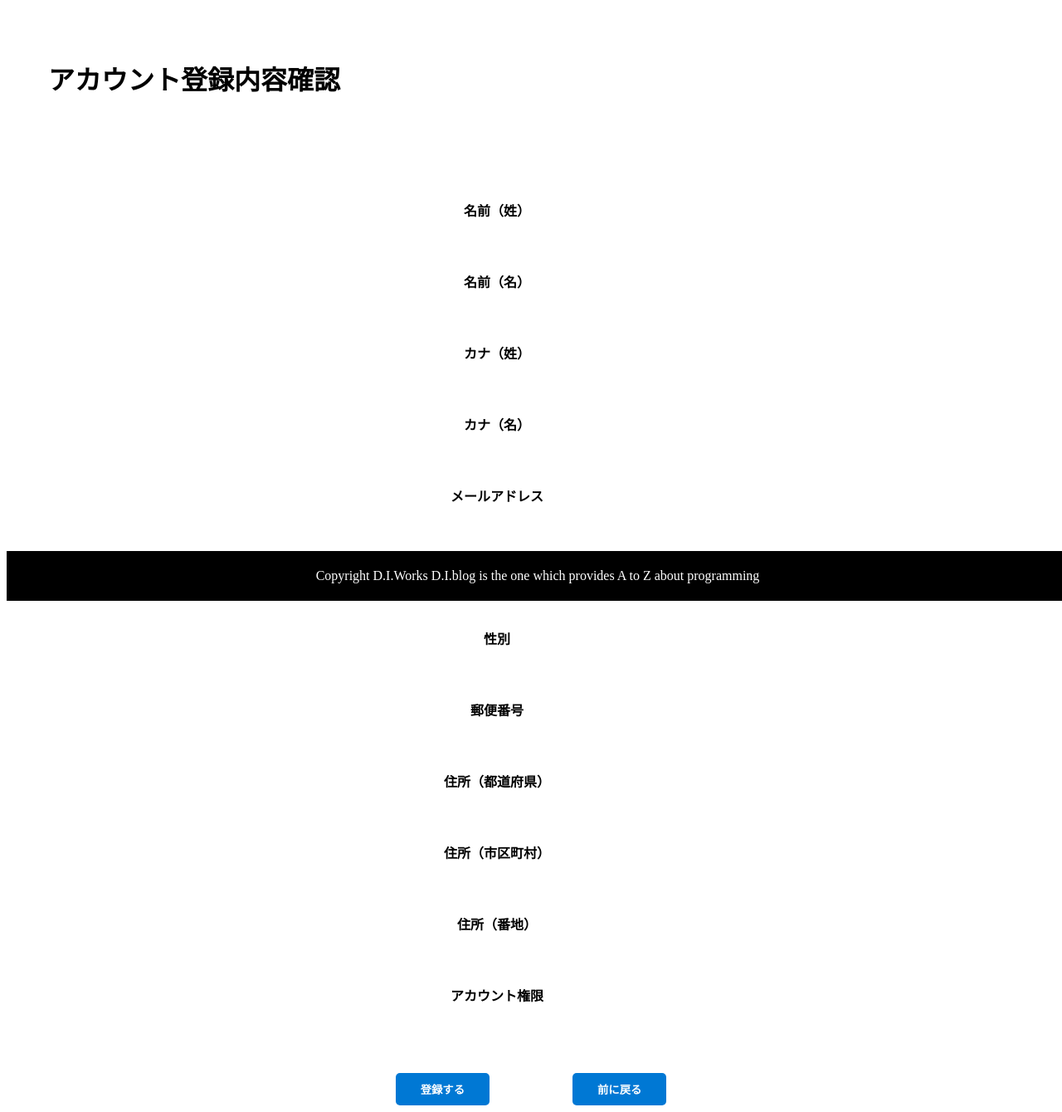
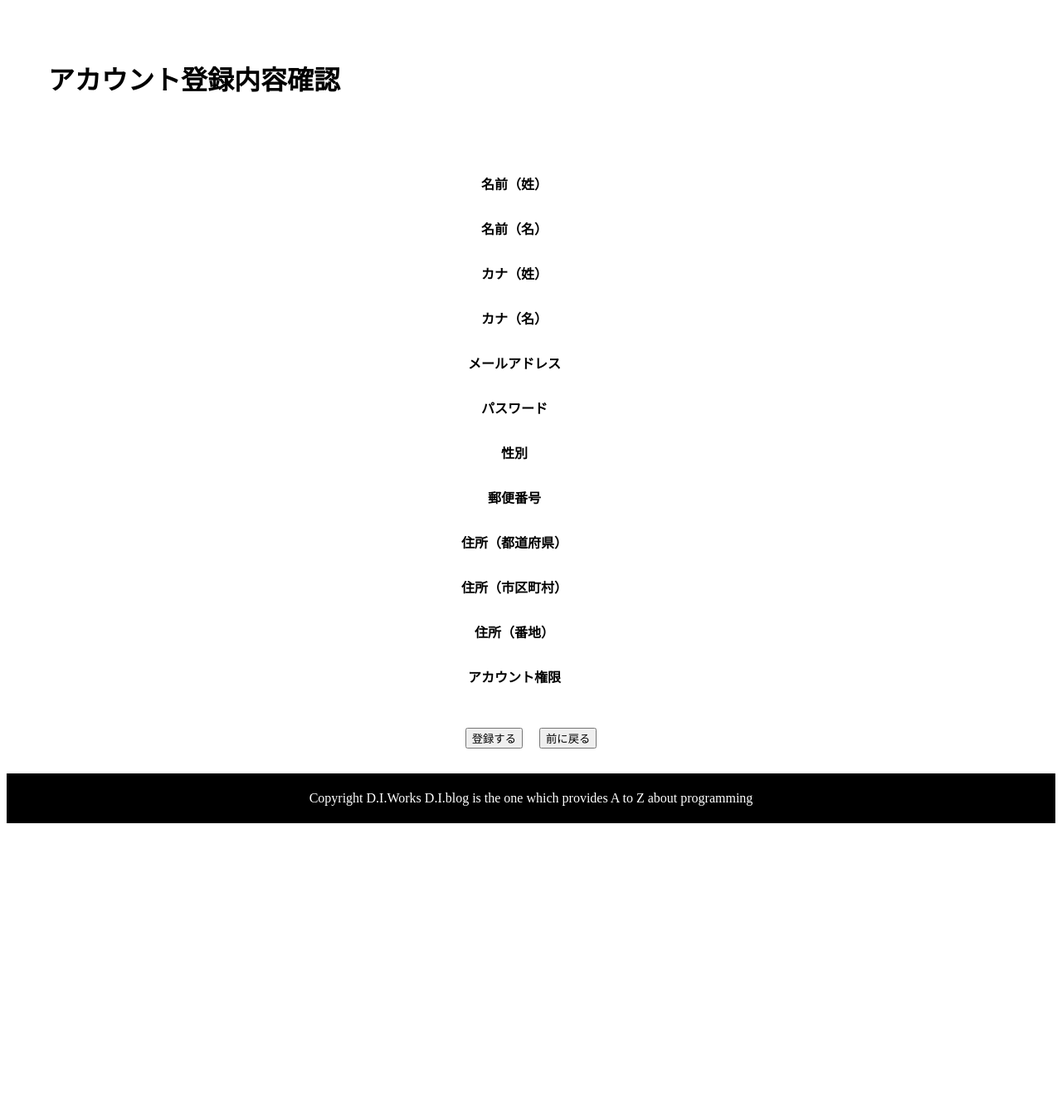
Before and after one commit to tomo-ss/Registration, a PHP site: page /regist_confirm.php in a window 1280 px wide. Shown: the part 76-1416 px from the top of the page at 83% size. After the commit the page ends 1068 px from the top, so only its background shows below. Run offline with PHP 8.4, Linux system fonts and the light colour scheme; data that the repository does not hold is empty.

Commit message:
各ファイル再修正

```diff
--- a/confirm.css
+++ b/confirm.css
@@ -33,6 +33,7 @@ header ul li a:hover {
 /* タイトルのスタイル */
 main h1 {
   padding: 50px;
+  align-self: flex-start;
 }
 
 
@@ -41,51 +42,37 @@ main {
   display: flex;
   flex-direction: column;
   align-items: center;
-  gap: 20px;
+  padding-bottom: 30px;
 }
 
-main h1 {
-  align-self: flex-start;
+table {
+  border-collapse: separate;
+  border-spacing: 0 10px;
+}
+th, td {
+  padding: 10px 20px;
 }
 
-/* テーブルスタイル */
-table th, table td {
-  padding: 30px 40px;
-}
 
 
 /* ボタンのスタイル */
 .button-wrapper {
   display: flex;
   justify-content: center;
-  gap: 100px;
+  gap: 20px;
   margin-top: 30px;
-}
-
-.button-wrapper button {
-  padding: 10px 30px;
-  font-weight: 600;
-  border-radius: 5px;
-  background-color: #0078d4;
-  color: white;
-  border: none;
-  cursor: pointer;
 }
 
 
 
 
-
-
 /* フッターのスタイル */
-footer{
-    position: absolute;
-    clear: left;
+footer {
   width: 100%;
   height: 60px;
   text-align: center;
-    bottom: 0;
   color: white;
   background-color: black;
   line-height: 60px;
+  margin-top: auto;
 }
--- a/index.html
+++ b/index.html
@@ -33,7 +33,7 @@
                 <li>D.I.Blogについて</li>
                 <li>登録フォーム</li>
                 <li>問い合わせ</li>
-                <li><a href="register.html">アカウント登録</a></li>
+                <li><a href="regist.php">アカウント登録</a></li>
                 <li>その他</li>
 
             </ul>
--- a/regist.php
+++ b/regist.php
@@ -1,4 +1,5 @@
 <?php
+// フォームから送信された各項目を受け取り、未定義の場合は空文字にする
 $last_name       = $_POST['last_name'] ?? '';
 $first_name      = $_POST['first_name'] ?? '';
 $last_name_kana  = $_POST['last_name_kana'] ?? '';
@@ -12,6 +13,7 @@ $city            = $_POST['city'] ?? '';
 $address         = $_POST['address'] ?? '';
 $authority       = $_POST['authority'] ?? '';
 ?>
+
 <!DOCTYPE html>
 <html lang="ja">
 <head>
@@ -34,6 +36,8 @@ $authority       = $_POST['authority'] ?? '';
 
 <main>
 <h1>アカウント登録画面</h1>
+
+ <!-- フォームの送信先とメソッド設定 -->
 <form action="regist_confirm.php" method="POST" id="registerForm" class="form-layout">
   <div class="form-group">
     <label for="last_name">名前（姓）</label>
@@ -79,6 +83,7 @@ $authority       = $_POST['authority'] ?? '';
   <div class="form-group">
     <label for="prefecture">住所（都道府県）</label>
     <select name="prefecture" id="prefecture" required>
+
       <option value="">選択してください</option>
       <?php
       $prefs = ["北海道","青森県","岩手県","宮城県","秋田県","山形県","福島県",
```
Also changed, not shown: regist_complete.php (+22 -3 lines), regist_confirm.php (+6 -1 lines), regist_insert.php (+8 -2 lines). Lines whose indentation alone changed are shown as unchanged.
